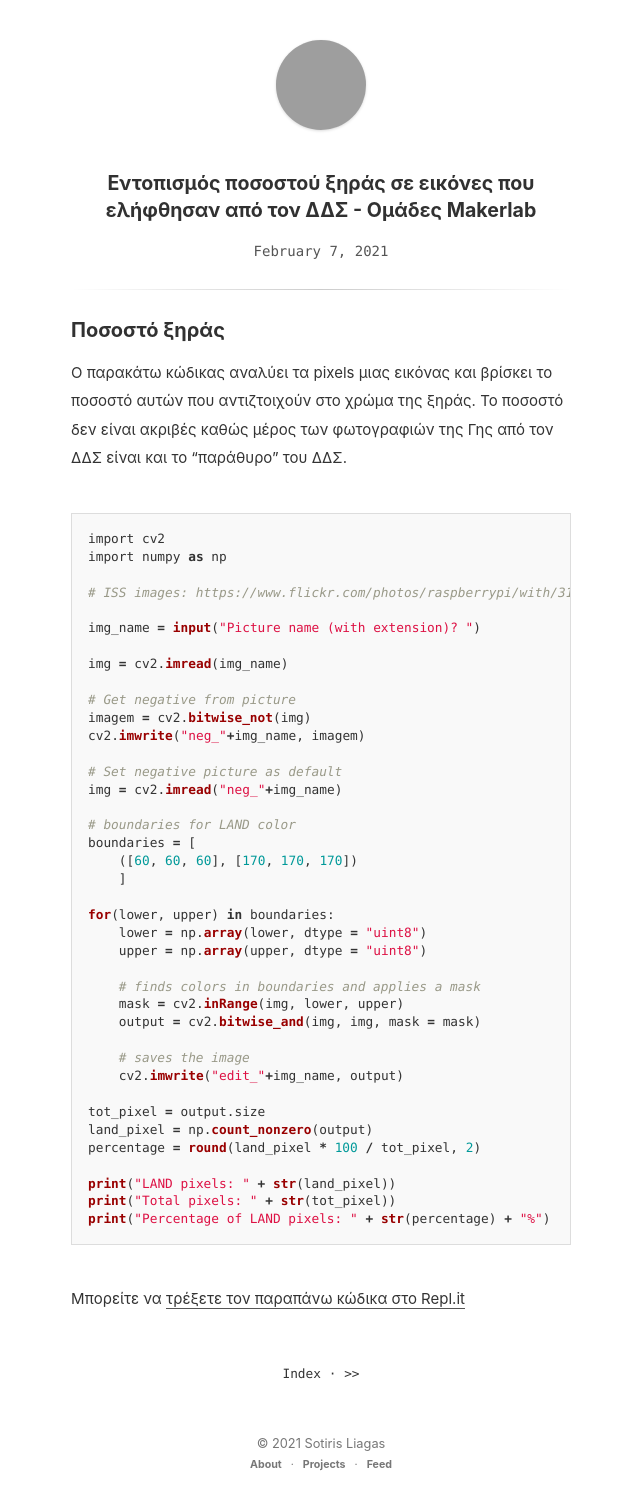
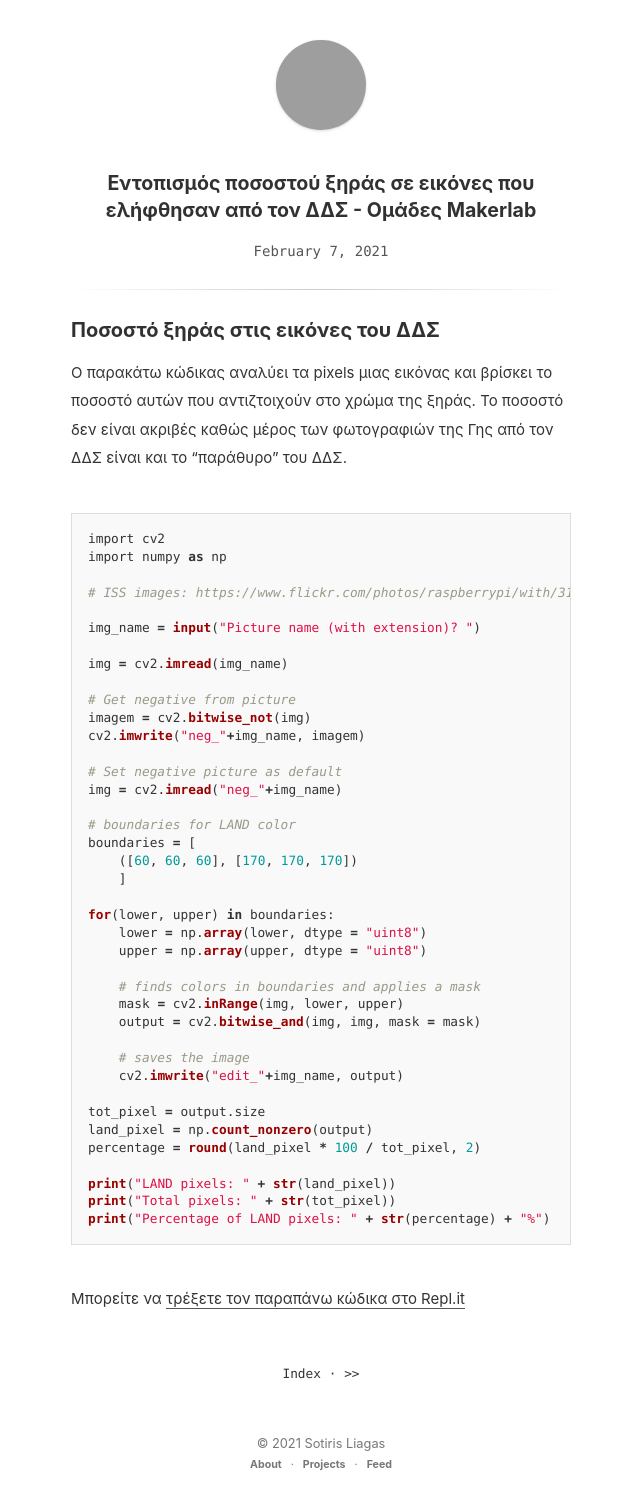
Before and after one commit to liagason/A-Jekyll-Blog, a Jekyll site: the page built from _posts/2021-02-07-astro-pi-useful-code-examples-3.md, in a window 1280 px wide. Shown: the whole page, without its empty margins (319-959 px from the left). Built offline with Jekyll 4.4.1, drawn with Linux system fonts in a browser that asks for light colours; grey boxes are pictures that could not be loaded.

Commit message:
Update 2021-02-07-astro-pi-useful-code-examples-3.md

````diff
--- a/_posts/2021-02-07-astro-pi-useful-code-examples-3.md
+++ b/_posts/2021-02-07-astro-pi-useful-code-examples-3.md
@@ -3,7 +3,7 @@ layout: post
 title: Εντοπισμός ποσοστού ξηράς σε εικόνες που ελήφθησαν από τον ΔΔΣ - Ομάδες Makerlab
 ---
 
-### Ποσοστό ξηράς
+### Ποσοστό ξηράς στις εικόνες του ΔΔΣ
 Ο παρακάτω κώδικας αναλύει τα pixels μιας εικόνας και βρίσκει το ποσοστό αυτών που αντιζτοιχούν στο χρώμα της ξηράς.
 Το ποσοστό δεν είναι ακριβές καθώς μέρος των φωτογραφιών της Γης από τον ΔΔΣ είναι και το "παράθυρο" του ΔΔΣ.
 ```python
````
